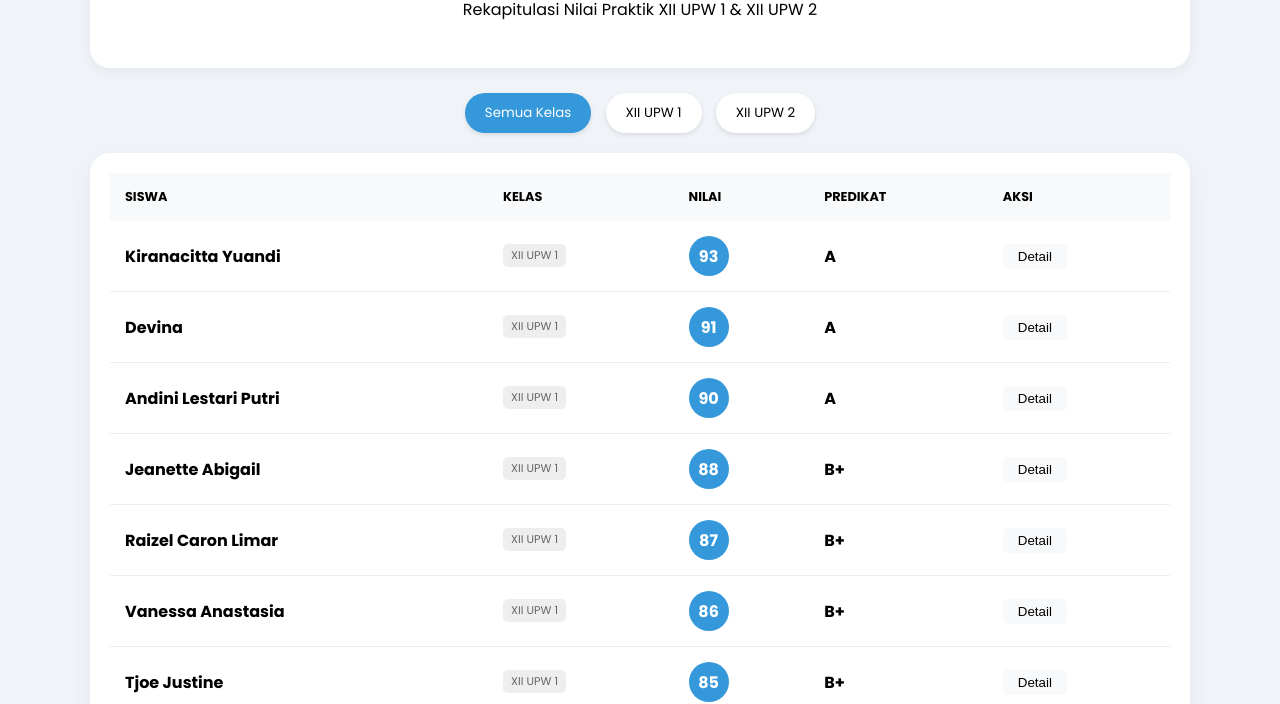
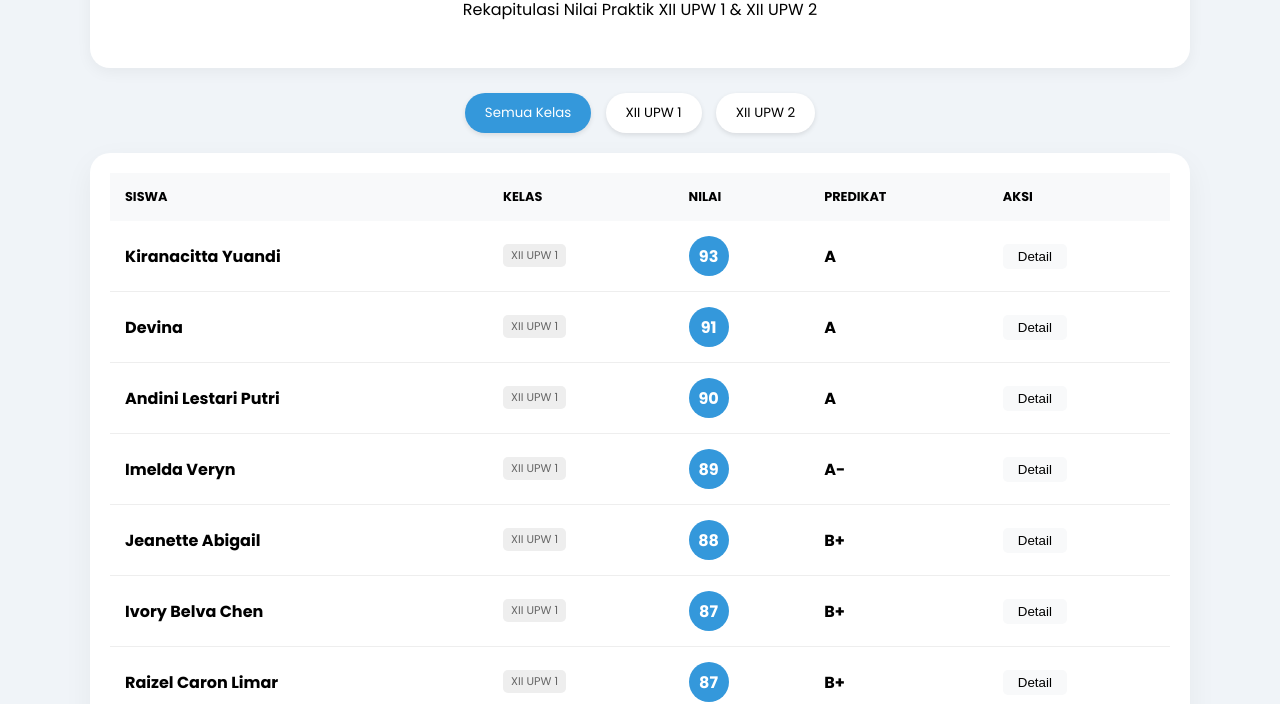
Before and after one commit to Imron26-lab/PortofolioImronnn, a plain HTML site: page nilai_upw.html in a window 1280 px wide. Shown: the part 117-821 px from the top of the page. Drawn offline with Linux system fonts and the light colour scheme.

Commit message:
Update nilai_upw.html

```diff
--- a/nilai_upw.html
+++ b/nilai_upw.html
@@ -141,9 +141,12 @@
         { kelas: "XII UPW 1", nama: "Kiranacitta Yuandi", nilai: 93, pred: "A", desc: "Detail hotel (Ros In, Chanti, 1O1) sangat jelas. Narasi sangat informatif." },
         { kelas: "XII UPW 1", nama: "Devina", nilai: 91, pred: "A", desc: "Narasi 'Soul of Java' sangat puitis. Ada nilai tambah pada fitur fotografer." },
         { kelas: "XII UPW 1", nama: "Andini Lestari Putri", nilai: 90, pred: "A", desc: "Sangat detail pada fasilitas hotel The Phoenix & JW Marriott." },
+        { kelas: "XII UPW 1", nama: "Imelda Veryn", nilai: 89, pred: "A-", desc: "Baik: Sangat lengkap (termasuk PPN 11%). Destinasi VW Borobudur sangat menarik & kekinian." },
         { kelas: "XII UPW 1", nama: "Jeanette Abigail", nilai: 88, pred: "B+", desc: "Struktur Include/Exclude rapi, pemahaman pajak PPN 11% sudah muncul." },
+        { kelas: "XII UPW 1", nama: "Ivory Belva Chen", nilai: 87, pred: "B+", desc: "Baik: Visual hotel mewah (Tentrem & Shalimar) menonjol. Destinasi sangat beragam." },
         { kelas: "XII UPW 1", nama: "Raizel Caron Limar", nilai: 87, pred: "B+", desc: "Konten padat namun terorganisir, info Ketep Pass sangat lengkap." },
         { kelas: "XII UPW 1", nama: "Vanessa Anastasia", nilai: 86, pred: "B+", desc: "Visual ceria. Penempatan kantor cabang Yogyakarta sangat realistis." },
+        { kelas: "XII UPW 1", nama: "Brian Zhuang", nilai: 86, pred: "B+", desc: "Baik: Tagline bagus. Rute pantai di hari ke-3 memberikan variasi wisata alam yang segar." },
         { kelas: "XII UPW 1", nama: "Tjoe Justine", nilai: 85, pred: "B+", desc: "Kuat di sisi kuliner. Perlu perhatikan margin teks agar tidak terpotong." },
         { kelas: "XII UPW 1", nama: "Marvel Tieu", nilai: 84, pred: "B", desc: "Ikon menarik. Perlu lebih detail pada pembagian jadwal harian." },
         { kelas: "XII UPW 1", nama: "Vittorio", nilai: 83, pred: "B", desc: "Tipografi judul 'Wow Price' sangat menonjol. Perlu tambah foto destinasi." },
```
